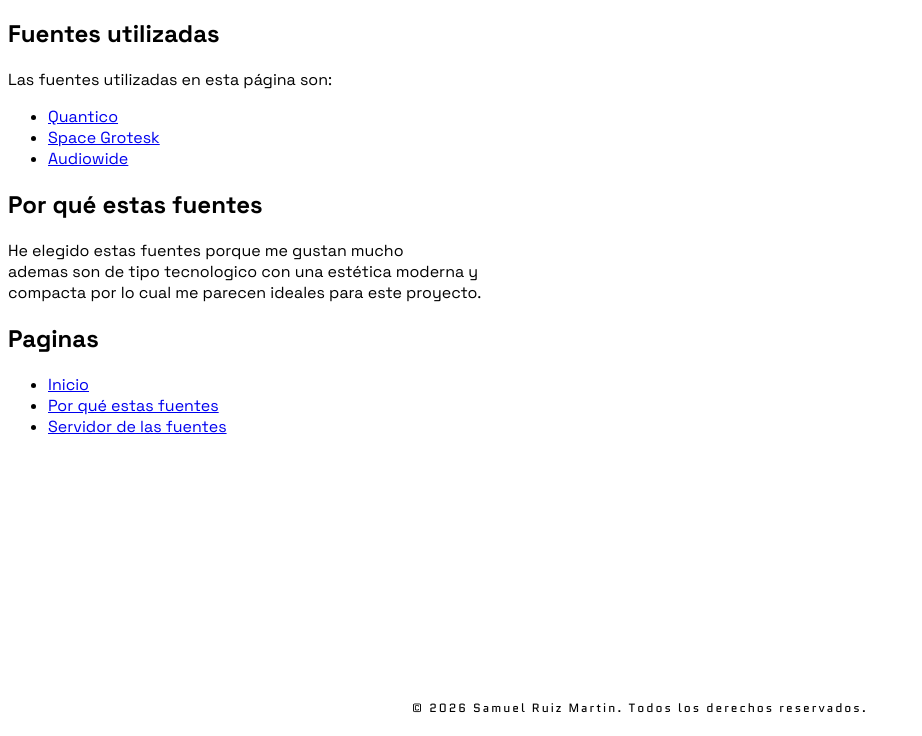
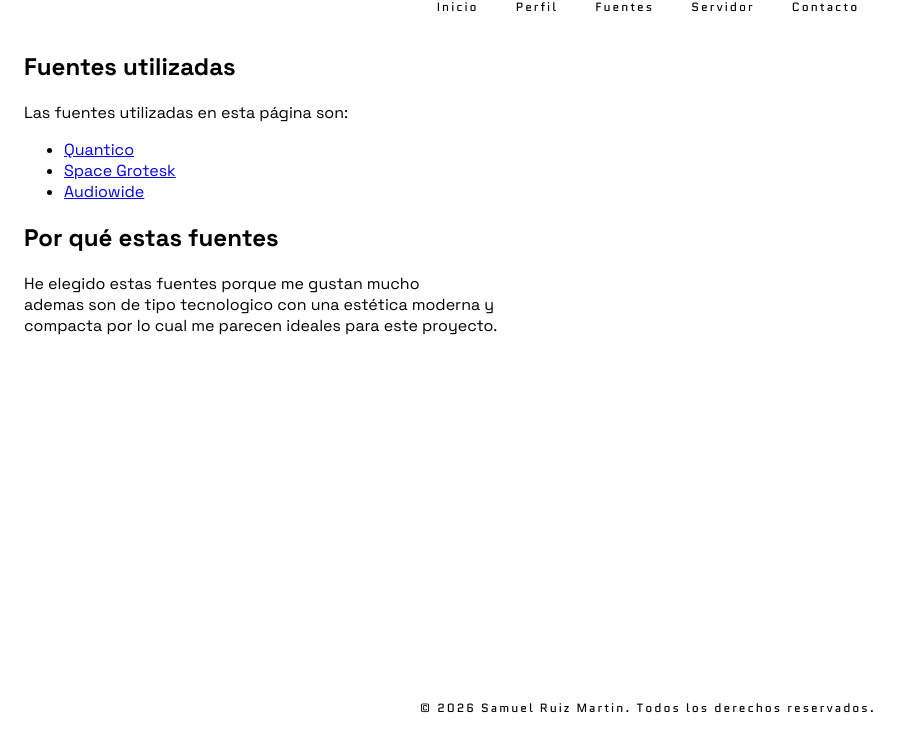
Before and after one commit to TheYinYan/UD1_ACT3_Desarrollo-de-interfaces, a plain HTML site: page paginas/fuentes.html in a window 1280 px wide. Shown: the part 80-816 px from the top of the page, without its empty margins (0-922 px from the left). Drawn offline with Linux system fonts and the light colour scheme.

Commit message:
Terminar en casa

```diff
--- a/paginas/fuentes.html
+++ b/paginas/fuentes.html
@@ -20,6 +20,15 @@
         <header>
             <h1>Pagina de las Fuentes</h1>
         </header>
+
+        <nav>
+                <a href="../index.html">Inicio</a></li>
+                <a href="fuentes.html">Perfil</a></li>
+                <a href="fuentes.html">Fuentes</a></li>
+                <a href="servidor.html">Servidor</a></li>
+                <a href="servidor.html">Contacto</a></li>
+        </nav>
+
         <main>
             <section>
                 <h2>Fuentes utilizadas</h2>
@@ -42,16 +51,6 @@
                     compacta por lo cual me parecen ideales para este
                     proyecto.</p>
             </section>
-            <section>
-                <h2>Paginas</h2>
-                <ul>
-                    <li><a href="../index.html">Inicio</a></li>
-                    <li><a href="fuentes.html">Por qué estas
-                            fuentes</a></li>
-                    <li><a href="servidor.html">Servidor de las
-                            fuentes</a></li>
-                </ul>
-            </section>
         </main>
         <footer>
             <p>&copy; 2026 Samuel Ruiz Martin. Todos los derechos
--- a/styles.css
+++ b/styles.css
@@ -4,10 +4,30 @@ body {
     flex-direction: column;
     height: 100%;
     min-height: 100vh;
+    padding-left: 1rem;
 }
 
 header {
     text-align: center;
+}
+
+nav {
+    font-family: 'Quantico', sans-serif;
+    font-size: 0.75rem;
+    font-weight: 400;
+    letter-spacing: 2px;
+    text-align: center;
+    margin-bottom: 1rem;
+}
+
+nav a {
+    text-decoration: none;
+    color: inherit;
+    margin: 0 1rem;
+}
+
+nav a:hover {
+    text-decoration: underline;
 }
 
 h1 {
```
Also changed, not shown: paginas/servidor.html (+7 -0 lines).
